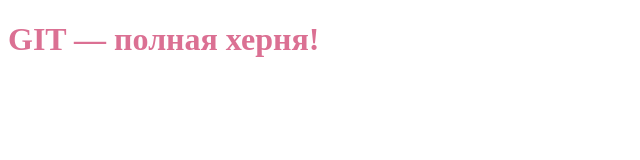
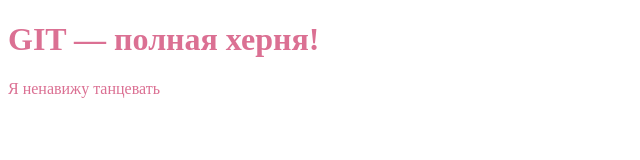
Before and after one commit to deStruct-code/Lesson1, a plain HTML site: page index.html in a window 1280 px wide. Shown: the whole page, without its empty margins (0-640 px from the left). Drawn offline with Linux system fonts and the light colour scheme.

Commit message:
hate dancing

```diff
--- a/index.html
+++ b/index.html
@@ -10,5 +10,8 @@
     <h1>
         GIT — полная херня!
     </h1>
+    <p>
+        Я ненавижу танцевать
+    </p>
 </body>
 </html>
```
